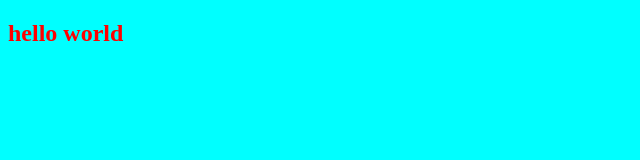
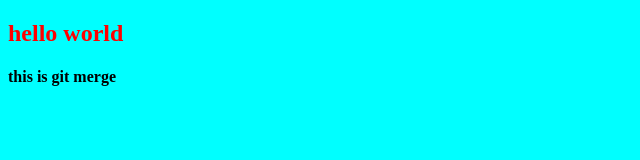
Before and after one commit to kalyankashaboina/mergeConflict, a plain HTML site: page index.html in a window 1280 px wide. Shown: the whole page, without its empty margins (0-640 px from the left). Drawn offline with Linux system fonts and the light colour scheme.

Commit message:
changed html in master

```diff
--- a/index.html
+++ b/index.html
@@ -9,6 +9,7 @@
 <body>
 
     <h2>hello world</h2>
+    <h4>this is git merge</h4>
 
 </body>
 <script src="function.js"></script>
```
